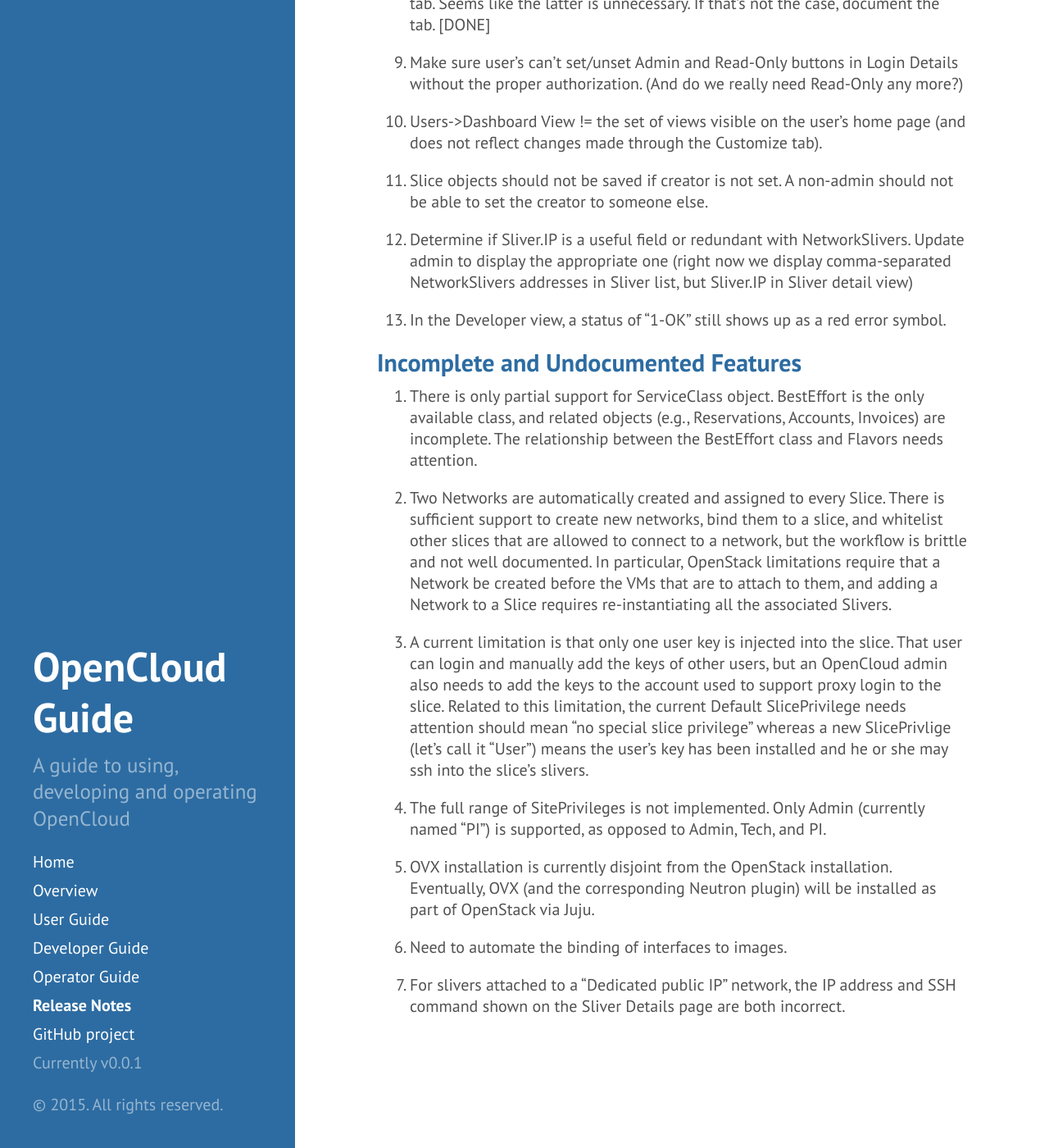
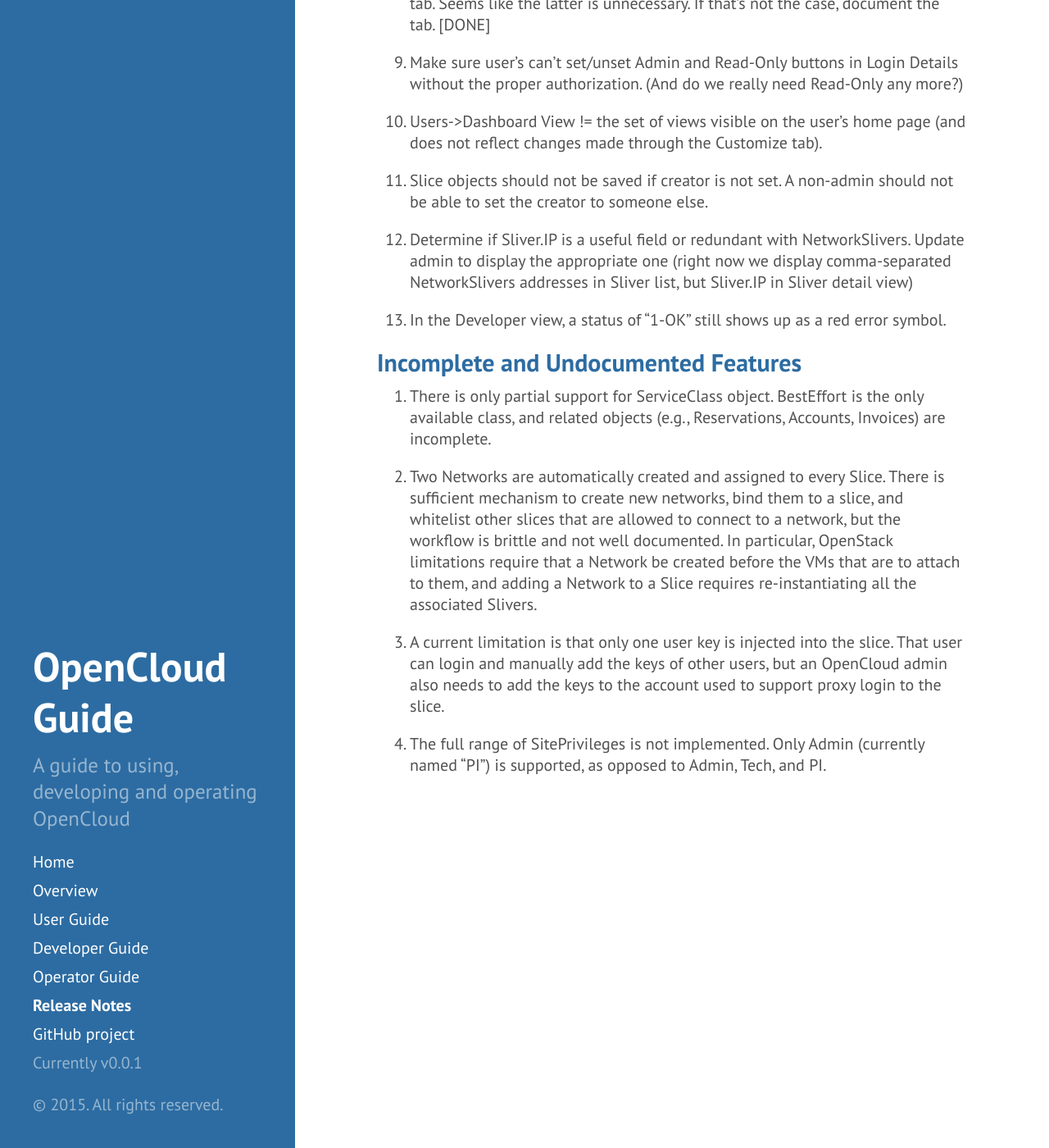
Before and after one commit to open-cloud/open-cloud.github.io.old, a Jekyll site: the page built from 4_notes.md, in a window 1280 px wide and 1400 px high, scrolled down 685 px. Shown: the whole window at 82% size. Built offline with Jekyll 4.4.1, drawn with Linux system fonts in a browser that asks for light colours; Markdown is read by kramdown in place of the engine named in the settings.

```diff
--- a/4_notes.md
+++ b/4_notes.md
@@ -53,36 +53,21 @@
 1. There is only partial support for ServiceClass object.
    BestEffort is the only available class, and related objects
    (e.g., Reservations, Accounts, Invoices) are incomplete.
-   The relationship between the BestEffort class and Flavors
-   needs attention.
 
 2. Two Networks are automatically created and assigned to every
-   Slice. There is sufficient support to create new networks, bind
+   Slice. There is sufficient mechanism to create new networks, bind
    them to a slice, and whitelist other slices that are allowed to
    connect to a network, but the workflow is brittle and not well
-   documented. In particular, OpenStack limitations require that
-   a Network be created before the VMs that are to attach to them,
-   and adding a Network to a Slice requires re-instantiating all
-   the associated Slivers.
+   documented. In particular, OpenStack limitations require that a
+   Network be created before the VMs that are to attach to them, and
+   adding a Network to a Slice requires re-instantiating all the
+   associated Slivers.
 
 3. A current limitation is that only one user key is injected into the
    slice. That user can login and manually add the keys of other users,
    but an OpenCloud admin also needs to add the keys to the account used
    to support proxy login to the slice.
-   Related to this limitation, the current Default SlicePrivilege needs
-   attention should mean "no special slice privilege" whereas a new
-   SlicePrivlige (let's call it "User") means the user's key has been
-   installed and he or she may ssh into the slice's slivers.
 
 4. The full range of SitePrivileges is not implemented. Only Admin
    (currently named "PI") is supported, as opposed to Admin, Tech,
    and PI.
-
-5. OVX installation is currently disjoint from the OpenStack
-   installation.  Eventually, OVX (and the corresponding Neutron
-   plugin) will be installed as part of OpenStack via Juju.
-
-6. Need to automate the binding of interfaces to images.
-
-7. For slivers attached to a "Dedicated public IP" network, the IP address
-   and SSH command shown on the Sliver Details page are both incorrect.
```
